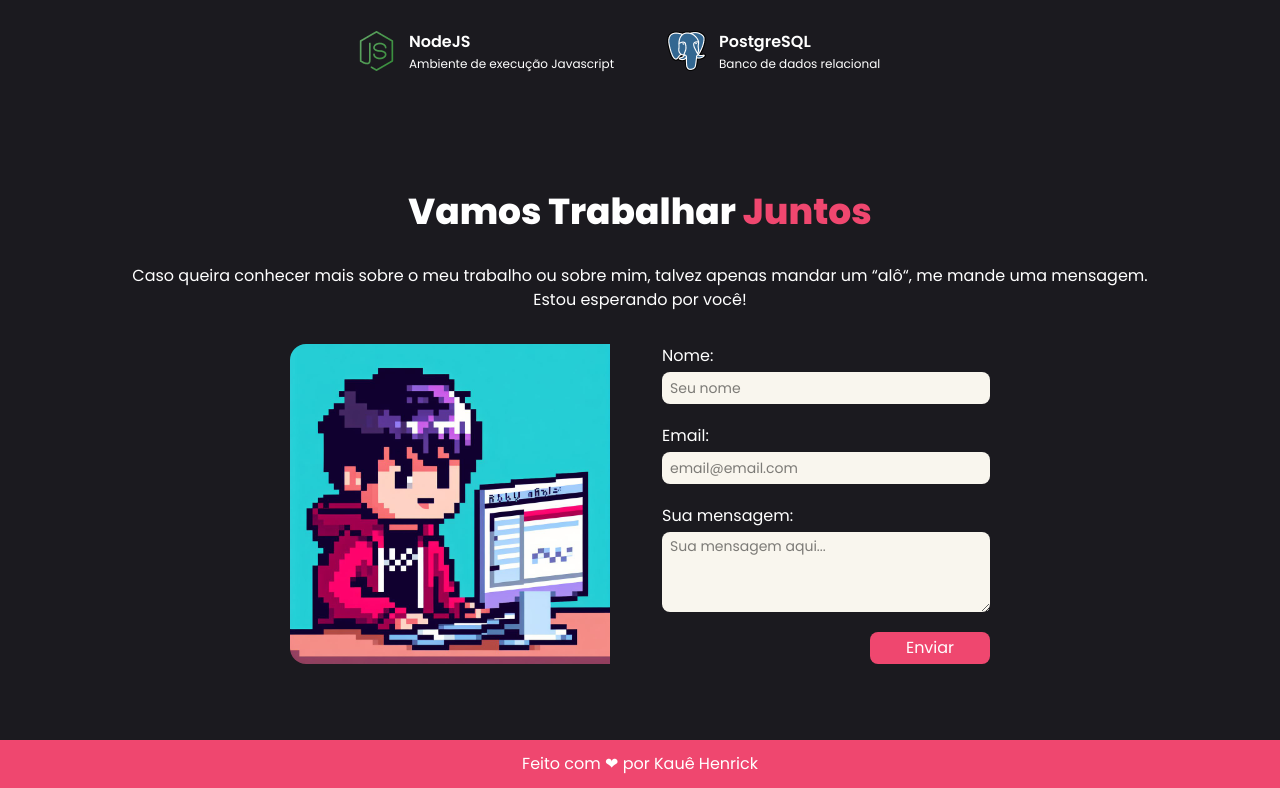
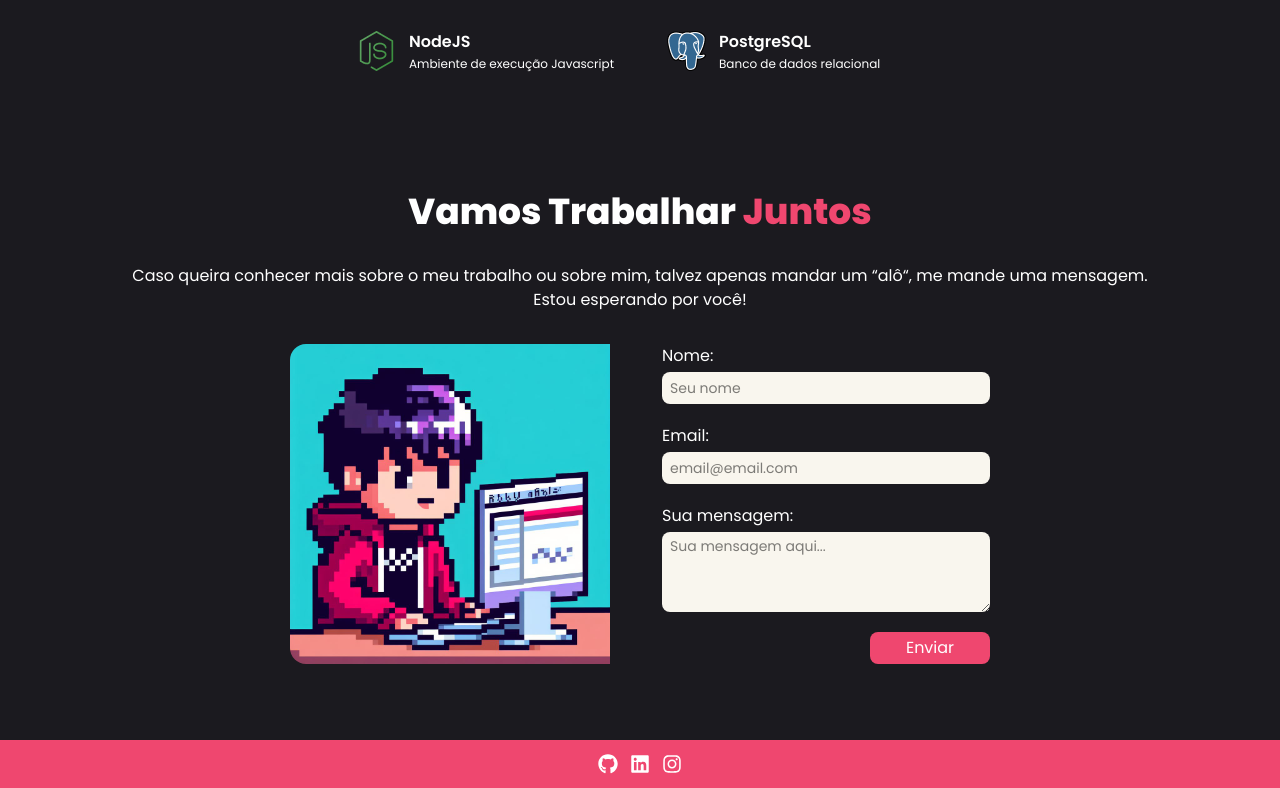
Before and after one commit to kauehenrick/portfolio, a React (Vite) app: page / in a window 1280 px wide. Shown: the part 966-1754 px from the top of the page. Built offline with nearby package versions, Linux system fonts and the light colour scheme; no server answers.

Commit message:
feat: complete footer

```diff
--- a/src/routes/Home.jsx
+++ b/src/routes/Home.jsx
@@ -1,4 +1,4 @@
-import { FaGithub, FaLinkedin, FaRegSun, FaRegMoon } from "react-icons/fa6";
+import { FaGithub, FaLinkedin, FaRegSun, FaRegMoon, FaInstagram } from "react-icons/fa6";
 import brasilLogoImg from "../assets/brasil.png";
 import contactImg from "../assets/contact-image.jpeg";
 import figmaLogoImg from "../assets/figma.png";
@@ -11,7 +11,6 @@ import tailwindLogoImg from "../assets/tailwindcss.png";
 import typescriptLogoImg from "../assets/typescript.png";
 import euaLogoImg from "../assets/usa.png";
 import ContactForm from "../components/ContactForm";
-import ProjectsSection from "../components/ProjectsSection";
 import SkillItem from "../components/SkillItem";
 import { useState } from "react";
 
@@ -77,15 +76,15 @@ export default function Home() {
             </ul>
           </nav>
 
-          <div className="flex items-center gap-5 cursor-pointer">
+          <div className="flex items-center gap-5">
             <img src={brasilLogoImg} alt="Logo do Brasil" className="h-4 cursor-pointer" />
             <img src={euaLogoImg} alt="Logo dos EUA" className="h-4 cursor-pointer" />
           </div>
 
-          <div className="flex items-center gap-5 cursor-pointer">
-            <FaRegSun size="15px" />
+          <div className="flex items-center gap-5">
+            <FaRegSun className="cursor-pointer" size="15px" />
 
-            <FaRegMoon size="15px" />
+            <FaRegMoon className="cursor-pointer" size="15px" />
           </div>
         </div>
       </header>
@@ -97,11 +96,11 @@ export default function Home() {
             <p>Focado em entregar páginas com designs <br /> atraentes e eficientes, visando proporcionar uma <br /> excelente experiência para o cliente final.</p>
 
             <div className="flex text-primary-pink gap-7">
-              <a href="https://github.com/kauehenrick" target="blank" className="cursor-pointer flex items-center gap-2 font-medium">
+              <a href="https://github.com/kauehenrick" target="blank" className="flex items-center gap-2 font-medium">
                 <FaGithub size="20px" />
                 <p>Github</p>
               </a>
-              <a href="https://www.linkedin.com/in/kauehenrick/" target="blank" className="cursor-pointer flex items-center gap-2 font-medium">
+              <a href="https://www.linkedin.com/in/kauehenrick/" target="blank" className="flex items-center gap-2 font-medium">
                 <FaLinkedin size="20px" />
                 <p>LinkedIn</p>
               </a>
@@ -144,8 +143,10 @@ export default function Home() {
         </section>
       </main>
 
-      <footer className="bg-primary-pink h-12 flex">
-        <p className="m-auto">Feito com ❤︎ por Kauê Henrick</p>
+      <footer className="bg-primary-pink h-12 flex items-center justify-center gap-3 text-xl">
+        <a href="https://github.com/kauehenrick" target="blank"><FaGithub /></a>
+        <a href="https://www.linkedin.com/in/kauehenrick/" target="blank"><FaLinkedin /></a>
+        <a href="https://www.instagram.com/kaue.weber/" target="blank"><FaInstagram /></a>
       </footer>
     </>
   )
```
